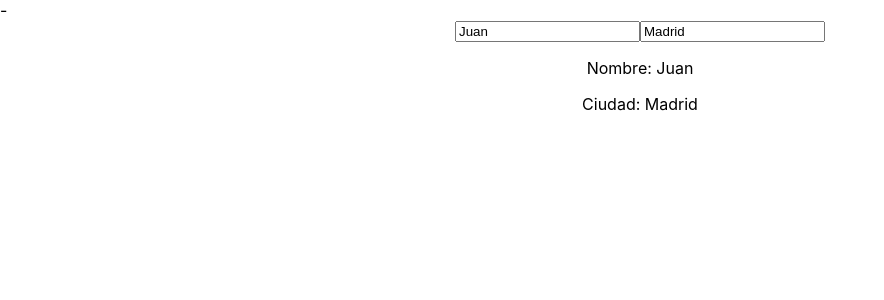
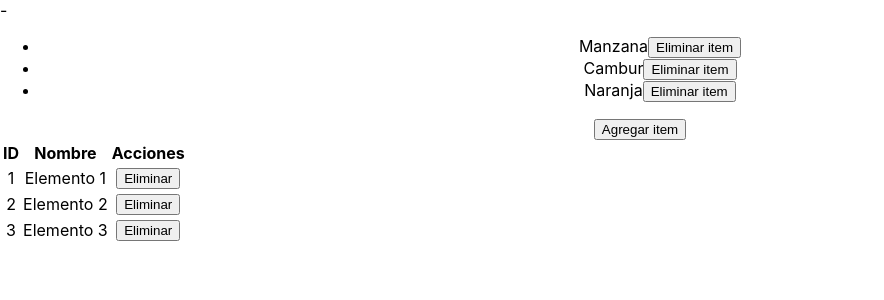
Before and after one commit to AbnerSaavedra/ejerciciosPracticosReactGSmayo2025, a React (Create React App) app: page / in a window 1280 px wide. Shown: the top 300 px of the page, without its empty margins (0-884 px from the left). Built offline with nearby package versions, Linux system fonts and the light colour scheme.

Commit message:
Actualización de arreglos en solo lectura

```diff
--- a/src/App.js
+++ b/src/App.js
@@ -22,6 +22,9 @@ import Formulario from './components/ActObjetosEstado';
 import ListaLectura from './components/ActObjetosEstadoSoloLectura';
 import SintaxisExtendida from './components/ActObjetoConSintaxisExtendida';
 import FormularioConImmer from './components/ActObjetosEstadoConImmer';
+import EliminarItemArreglo from './components/ActObjetosEstadoSoloLectura';
+import ListaEliminarItem from './components/EliminarElementoArrayEstadoInmutable';
+import TablaDeElementos from './components/TablaElementos';
 
 function App() {
 
@@ -83,8 +86,11 @@ function App() {
       <ContadorPorLotes />
       <Formulario />
       <ListaLectura />
-      <SintaxisExtendida />*/}
+      <SintaxisExtendida />
       <FormularioConImmer />
+      <EliminarItemArreglo />*/}
+      <ListaEliminarItem />
+      <TablaDeElementos />
     </div>
   );
 }
--- a/src/components/ActObjetosEstadoSoloLectura.jsx
+++ b/src/components/ActObjetosEstadoSoloLectura.jsx
@@ -1,7 +1,7 @@
 import { useState } from "react";
 
 
-export default function ListaLectura(){
+export default function EliminarItemArreglo(){
 
     const [items, setItems] = useState(['Manzana', 'Cambur', 'Naranja'])
 
--- /dev/null
+++ b/src/components/EliminarElementoArrayEstadoInmutable.jsx
@@ -0,0 +1,35 @@
+import { useState } from "react";
+
+
+export default function ListaEliminarItem(){
+
+    const [items, setItems] = useState([
+        {id: 1, text: 'Manzana'},
+        {id: 2, text: 'Cambur'},
+        {id: 3, text: 'Naranja'}])
+
+    const agregarItem = () => {
+        setItems([...items, {id: items.length + 1, text: 'Uva'}])
+    }
+
+    const eliminarItem = (itemId) => {
+        const newItems = items.filter((item) => item.id !== itemId)
+        setItems(newItems)
+    }
+
+
+    return (
+        <div>
+            <ul>
+                {items.map((item) => (
+                    <li key={item.id}>
+                        {item.text}
+
+                        <button  onClick={()=>eliminarItem(item.id)}>Eliminar item</button>
+                    </li>
+                ))}
+            </ul>
+            <button onClick={agregarItem}>Agregar item</button>
+        </div>
+    )
+}
--- /dev/null
+++ b/src/components/TablaElementos.jsx
@@ -0,0 +1,39 @@
+import React, { useState } from 'react';
+
+function TablaDeElementos() {
+  const [data, setData] = React.useState([
+    { id: 1, name: 'Elemento 1' },
+    { id: 2, name: 'Elemento 2' },
+    { id: 3, name: 'Elemento 3' }
+  ]);
+
+  const handleDelete = (id) => {
+    const newData = data.filter(item => item.id !== id);
+    setData(newData);
+  };
+
+  return (
+    <table>
+      <thead>
+        <tr>
+          <th>ID</th>
+          <th>Nombre</th>
+          <th>Acciones</th>
+        </tr>
+      </thead>
+      <tbody>
+        {data.map(item => (
+          <tr key={item.id}>
+            <td>{item.id}</td>
+            <td>{item.name}</td>
+            <td>
+              <button onClick={() => handleDelete(item.id)}>Eliminar</button>
+            </td>
+          </tr>
+        ))}
+      </tbody>
+    </table>
+  );
+}
+
+export default TablaDeElementos;
```
